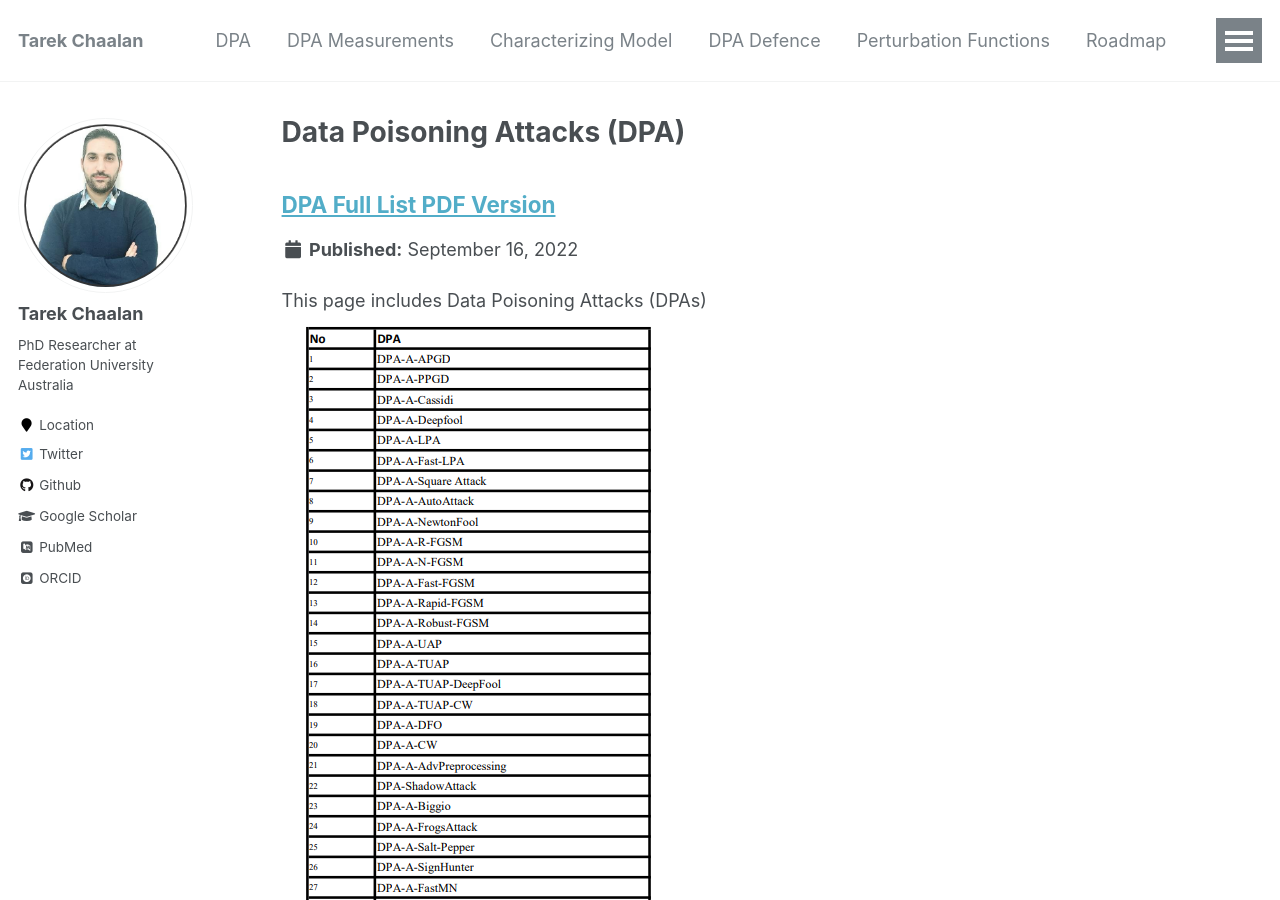
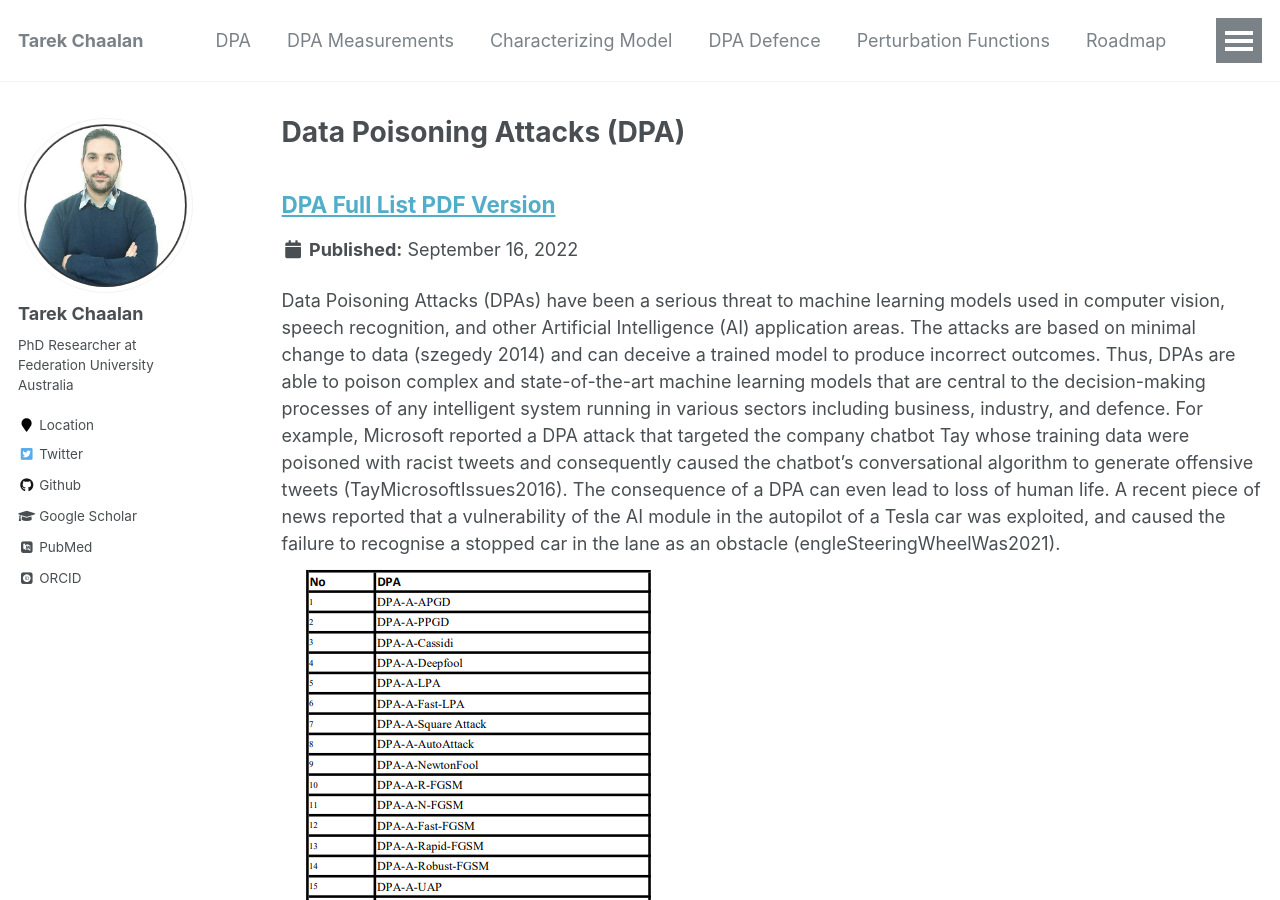
Before and after one commit to phoenixml/roadmap.github.io, a Jekyll site: the page built from _pages/DPA.html, in a window 1280 px wide and 900 px high. Built offline with Jekyll 4.4.1, drawn with Linux system fonts in a browser that asks for light colours; some web fonts are replaced.

Commit message:
Signed-off-by: Tarek <tarekshaalan.au@gmail.com>

```diff
--- a/_dpa/perturbation-1.md
+++ b/_dpa/perturbation-1.md
@@ -1,5 +1,6 @@
 ---
-excerpt: "This page includes Data Poisoning Attacks (DPAs)<br/><img src='../images/DPA-List.png'><br/>"
+excerpt: "Data Poisoning Attacks (DPAs) have been a serious threat to machine learning models used in computer vision, speech recognition, and other Artificial Intelligence (AI) application areas. The attacks are based on minimal change to data (szegedy 2014) and can deceive a trained model to produce incorrect outcomes. Thus, DPAs are able to poison complex and state-of-the-art machine learning models that are central to the decision-making processes of any intelligent system running in various sectors including business, industry, and defence. For example, Microsoft reported a DPA attack that targeted the company chatbot Tay whose training data were poisoned with racist tweets and consequently caused the chatbot's conversational algorithm to generate offensive tweets (TayMicrosoftIssues2016). The consequence of a DPA can even lead to loss of human life. A recent piece of news reported that a vulnerability of the AI module in the autopilot of a Tesla car was exploited, and caused the failure to recognise a stopped car in the lane as an obstacle (engleSteeringWheelWas2021).
+<br/><img src='../images/DPA-List.png'><br/>"
 title: "DPA Full List PDF Version"
 collection: perturbation
 ---
```
